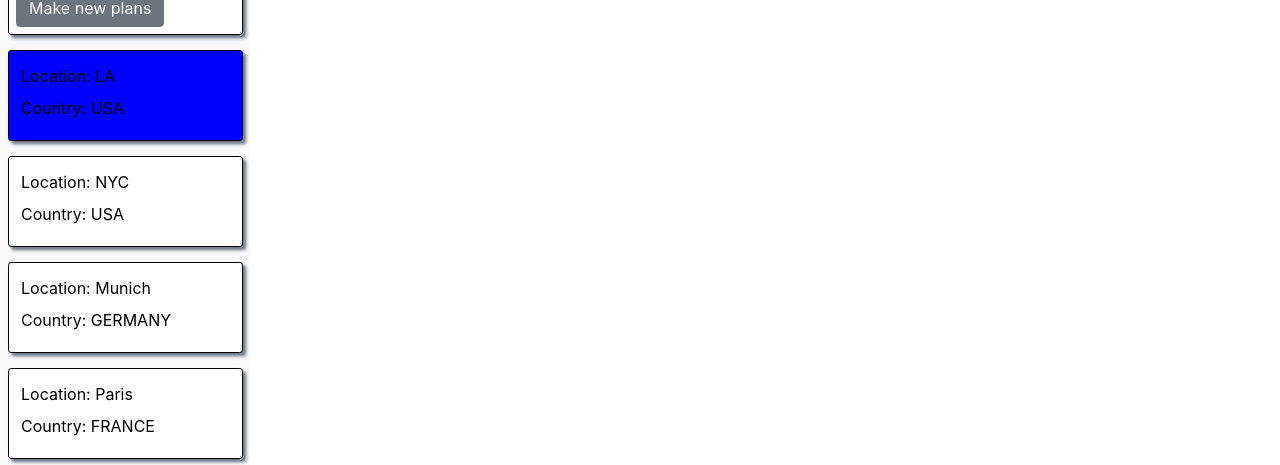
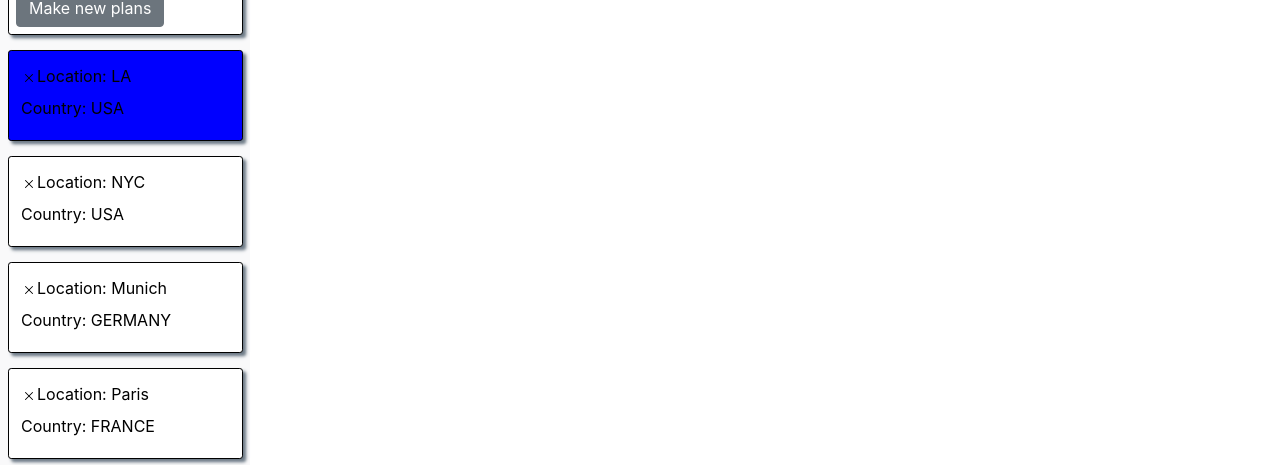
Before and after one commit to Voyajour/voyajour-travel, a React app: page /main in a window 1280 px wide. Shown: the part 296-761 px from the top of the page. Built offline with nearby package versions, Linux system fonts and the light colour scheme.

Commit message:
Add icons and pass userId and deleteLocationCard

```diff
--- a/client/components/Activity.jsx
+++ b/client/components/Activity.jsx
@@ -1,13 +1,15 @@
 import React from 'react';
+import { BsX } from 'react-icons/bs';
 
 const Activity = ({ description, notes, address, link }) => (
-  <div id="Activity">
+  <div id='Activity'>
+    <BsX className='delete-icon' />
     Description: {description}
-    <br/>
+    <br />
     Notes: {notes}
-    <br/>
+    <br />
     Address: {address}
-    <br/>
+    <br />
     Link: {link}
   </div>
 );
--- a/client/components/AddActivityModal.jsx
+++ b/client/components/AddActivityModal.jsx
@@ -15,6 +15,7 @@ const AddActivityModal = ({
   handleFormSubmit,
   addActivity,
   userId,
+  activeLocationId,
 }) => {
   // Note, React Hook used below
   const [inputValues, setInputValues] = useState([]);
@@ -29,7 +30,18 @@ const AddActivityModal = ({
           onSubmit={(e) => {
             e.preventDefault();
             handleFormSubmit({ description, notes, address, link });
-            addActivity({ description, notes, address, link }, userId);
+            addActivity(
+              {
+                description,
+                notes,
+                address,
+                link,
+                completed: false,
+                locationId: activeLocationId,
+                userId,
+              },
+              userId
+            );
           }}
         >
           <Form.Group controlId='activityDescription'>
--- a/client/components/SidebarCard.jsx
+++ b/client/components/SidebarCard.jsx
@@ -1,4 +1,5 @@
 import React from 'react';
+import { BsX } from 'react-icons/bs';
 // this is a good component to start with while trying to understand how
 // state is flowing in this application
 const SidebarCard = (props) => {
@@ -8,6 +9,8 @@ const SidebarCard = (props) => {
     country,
     getActivities,
     activeLocationId,
+    userId,
+    deleteLocationCard,
   } = props;
   return (
     <button
@@ -19,6 +22,10 @@ const SidebarCard = (props) => {
         backgroundColor: locationid === activeLocationId ? 'blue' : 'white',
       }}
     >
+      <BsX
+        className='delete-icon-location'
+        onClick={() => deleteLocationCard(locationid, userId)}
+      />
       <label>Location: {location}</label>
       <br />
       <label>Country: {country}</label>
```
